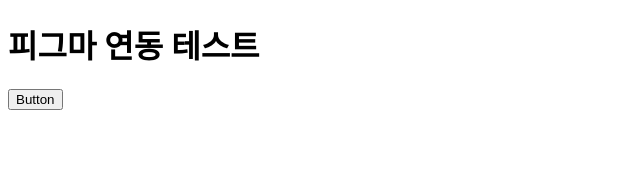
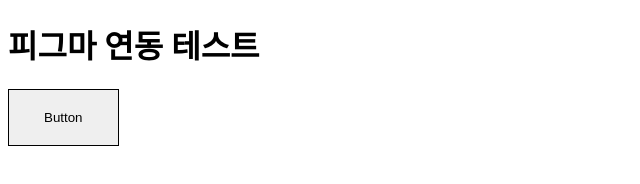
Before and after one commit to labri70/action1, a website: page index.html in a window 1280 px wide. Shown: the whole page, without its empty margins (0-640 px from the left). Drawn offline with Linux system fonts and the light colour scheme.

Commit message:
버튼 스타일 추가

```diff
--- a/index.html
+++ b/index.html
@@ -4,6 +4,12 @@
   <meta charset="UTF-8">
   <meta name="viewport" content="width=device-width, initial-scale=1.0">
   <title>피그마 깃 연동 테스트</title>
+  <style>
+    button{
+      padding: 20px 35px;
+      border: 1px solid #000;
+    }
+  </style>
 </head>
 <body>
 
```
